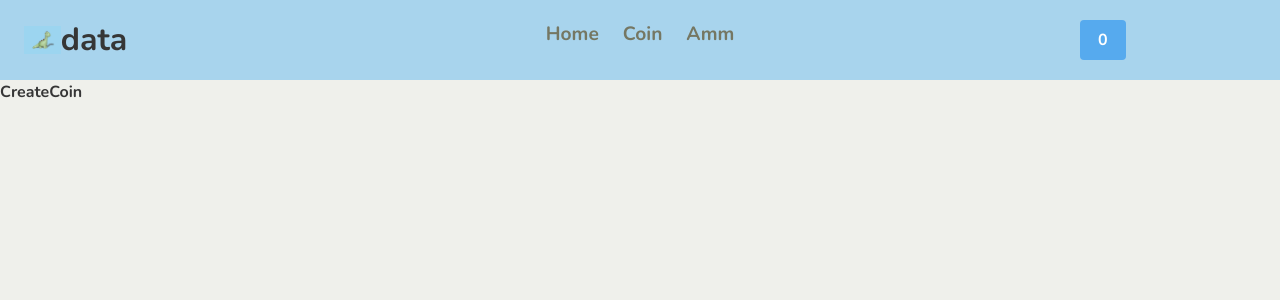
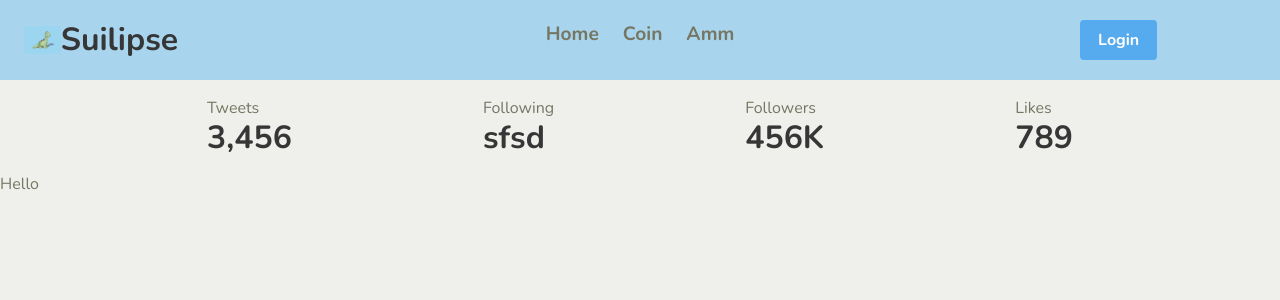
Before and after one commit to Jarekkkkk/SuiLipse, a Vue app in the folder apps/amm/: page /#/ in a window 1280 px wide. Before the commit this address led to /#/coin-create. Shown: the top 300 px of the page. Built offline with nearby package versions, Linux system fonts and the light colour scheme.

Commit message:
[vue_ts] setup the conection

```diff
--- a/apps/amm/package.json
+++ b/apps/amm/package.json
@@ -14,7 +14,7 @@
     "@mysten/sui.js": "^0.11.0",
     "sass": "^1.55.0",
     "vue": "^3.2.37",
-    "vue-router": "^4.1.5"
+    "vue-router": "^4.0.0"
   },
   "devDependencies": {
     "@types/node": "^18.8.3",
--- a/apps/amm/src/App.vue
+++ b/apps/amm/src/App.vue
@@ -1,14 +1,13 @@
 
 <script setup lang="ts">
-import Nav from './components/Nav.vue';
-
-// get the gateway and required state from sui.pkg
+import Nav from "@/components/Nav.vue"
 
 </script>
 
 <template>
   <Nav />
   <router-view></router-view>
+  <h1>Hello</h1>
 </template>
 
 <style scoped>
--- a/apps/amm/src/components/HelloWorld.vue
+++ b/apps/amm/src/components/HelloWorld.vue
@@ -1,6 +1,5 @@
 <script setup lang="ts">
 import { ref } from 'vue'
-
 
 defineProps<{ msg: string }>()
 
@@ -11,6 +10,7 @@ const count = ref(0)
   <h1>{{ msg }}</h1>
 
   <div class="card">
+    <button type="button" @click="count++">count is {{ count }}</button>
     <p>
       Edit
       <code>components/HelloWorld.vue</code> to test HMR
@@ -28,7 +28,6 @@ const count = ref(0)
     in your IDE for a better DX
   </p>
   <p class="read-the-docs">Click on the Vite and Vue logos to learn more</p>
-
 </template>
 
 <style scoped>
--- a/apps/amm/src/components/Home.vue
+++ b/apps/amm/src/components/Home.vue
@@ -1,3 +1,14 @@
+<script setup lang="ts">
+import { onMounted } from 'vue'
+import { getGateway } from '../sui/gateway'
+
+
+onMounted(() => {
+    console.log(getGateway('123'));
+})
+
+</script>
+
 <template >
     <nav class="level">
         <div class="level-item has-text-centered">
@@ -9,7 +20,7 @@
         <div class="level-item has-text-centered">
             <div>
                 <p class="heading">Following</p>
-                <p class="title">123</p>
+                <p class="title">sfsd</p>
             </div>
         </div>
         <div class="level-item has-text-centered">
@@ -26,9 +37,7 @@
         </div>
     </nav>
 </template>
-<script lang="ts">
 
-</script>
 <style scoped>
 .level {
     margin: 1rem;
--- a/apps/amm/src/components/Nav.vue
+++ b/apps/amm/src/components/Nav.vue
@@ -1,9 +1,7 @@
 <script setup lang="ts">
-import { ref } from 'vue'
+import { ref, onMounted } from 'vue'
 
-const count = ref(0)
 
-const i = () => count.value++;
 
 
 </script>
@@ -12,7 +10,7 @@ const i = () => count.value++;
         <div class="navbar-brand">
             <a class="navbar-item" href="https://medium.com">
                 <img src="../assets/dinosaur.jpeg" alt="dinasour">
-                <h1 class="title is-3 pl-1">data</h1>
+                <h1 class="title is-3 pl-1">Suilipse</h1>
             </a>
 
             <a role="button" class="navbar-burger" aria-label="menu" aria-expanded="false"
@@ -41,15 +39,16 @@ const i = () => count.value++;
                     </a>
                 </router-link>
             </div>
-
             <div id="login">
                 <div class="navbar-item">
                     <div class="buttons">
-                        <a @click="i" class="button is-primary">
-                            <strong>{{count}}</strong>
+                        <a class="button is-primary">
+                            <strong>Login</strong>
                         </a>
                     </div>
                 </div>
+
+
             </div>
         </div>
     </nav>
--- a/apps/amm/src/sui/gateway.ts
+++ b/apps/amm/src/sui/gateway.ts
@@ -1,4 +1,4 @@
-import {SuiObjectInfo, JsonRpcProvider} from '@mysten/sui.js'
+import { SuiObjectInfo, JsonRpcProvider } from '@mysten/sui.js'
 
 
 export enum Gateway {
@@ -13,6 +13,18 @@ export const GATEWAYS: Record<Gateway, string> = {
   [Gateway.devent]: "https://fullnode.devnet.sui.io:443",
 };
 
+// default to testnet
+export function getGateway(network: Gateway | string) {
+  if (Object.keys(GATEWAYS).includes(network)) {
+    return GATEWAYS[network as Gateway];
+  }
+
+  return GATEWAYS[Gateway.devent]
+}
+
+const mapGatewayToRpc: Map<Gateway | string, JsonRpcProvider> = new Map()
+
+
 const EXAMPLE_OBJECT: SuiObjectInfo = {
   objectId: '8dc6a6f70564e29a01c7293a9c03818fda2d049f',
   version: 0,
@@ -23,12 +35,3 @@ export const GATEWAYS: Record<Gateway, string> = {
   type: 'moveObject',
   previousTransaction: '4RJfkN9SgLYdb0LqxBHh6lfRPicQ8FLJgzi9w2COcTo=',
 };
-
-  // allow customized string or enum type
-export function getGateway(network: Gateway | string){
-    if ( Object.keys(GATEWAYS).includes(network)){
-        return GATEWAYS[network as Gateway];
-    }
-
-    return network
-}
--- a/apps/amm/vite.config.ts
+++ b/apps/amm/vite.config.ts
@@ -1,7 +1,13 @@
 import { defineConfig } from 'vite'
 import vue from '@vitejs/plugin-vue'
+import path from 'path'
 
 // https://vitejs.dev/config/
 export default defineConfig({
-  plugins: [vue()]
+  plugins: [vue()],
+  resolve:{
+    alias:{
+      '@': path.resolve(__dirname, "./src")
+    }
+  }
 })
```
Also changed, not shown: 1 other file (tests, documents, lock files or other folders). Lines whose indentation alone changed are shown as unchanged.
